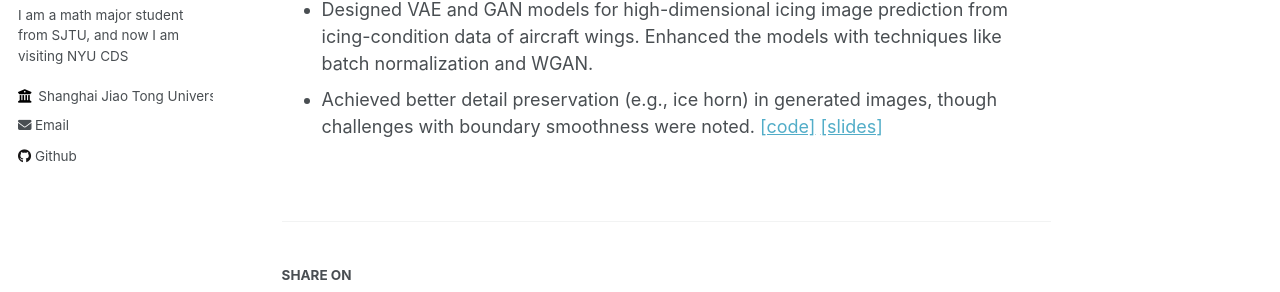
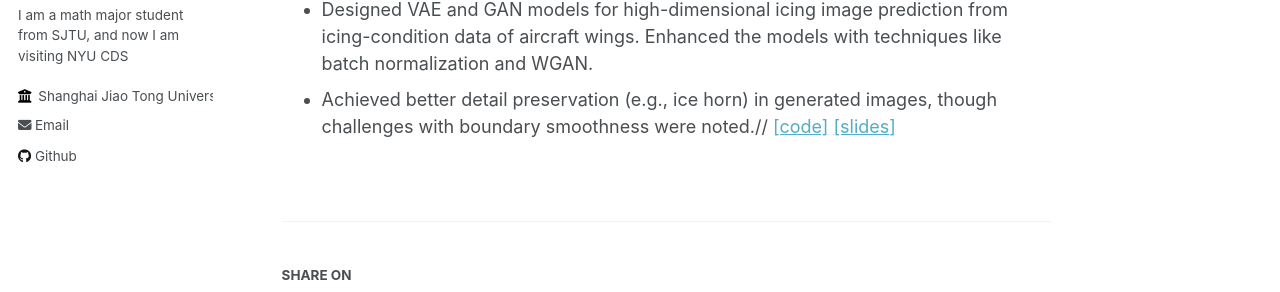
Before and after one commit to Li-Yunai/Li-Yunai.github.io, a Jekyll site: the page built from _portfolio/portfolio-1.md, in a window 1280 px wide and 1127 px high. Shown: the part 287-579 px from the top of the window. Built offline with Jekyll 4.4.1, drawn with Linux system fonts in a browser that asks for light colours.

```diff
--- a/_portfolio/portfolio-1.md
+++ b/_portfolio/portfolio-1.md
@@ -9,6 +9,6 @@ collection: portfolio
 **Project Overview**
 
 - Designed VAE and GAN models for high-dimensional icing image prediction from icing-condition data of aircraft wings. Enhanced the models with techniques like batch normalization and WGAN.
-- Achieved better detail preservation (e.g., ice horn) in generated images, though challenges with boundary smoothness were noted.
+- Achieved better detail preservation (e.g., ice horn) in generated images, though challenges with boundary smoothness were noted.//
 [[code]](https://li-yunai.github.io//portfolio/portfolio-1/)
 [[slides]](https://li-yunai.github.io//portfolio/portfolio-1/)
```
